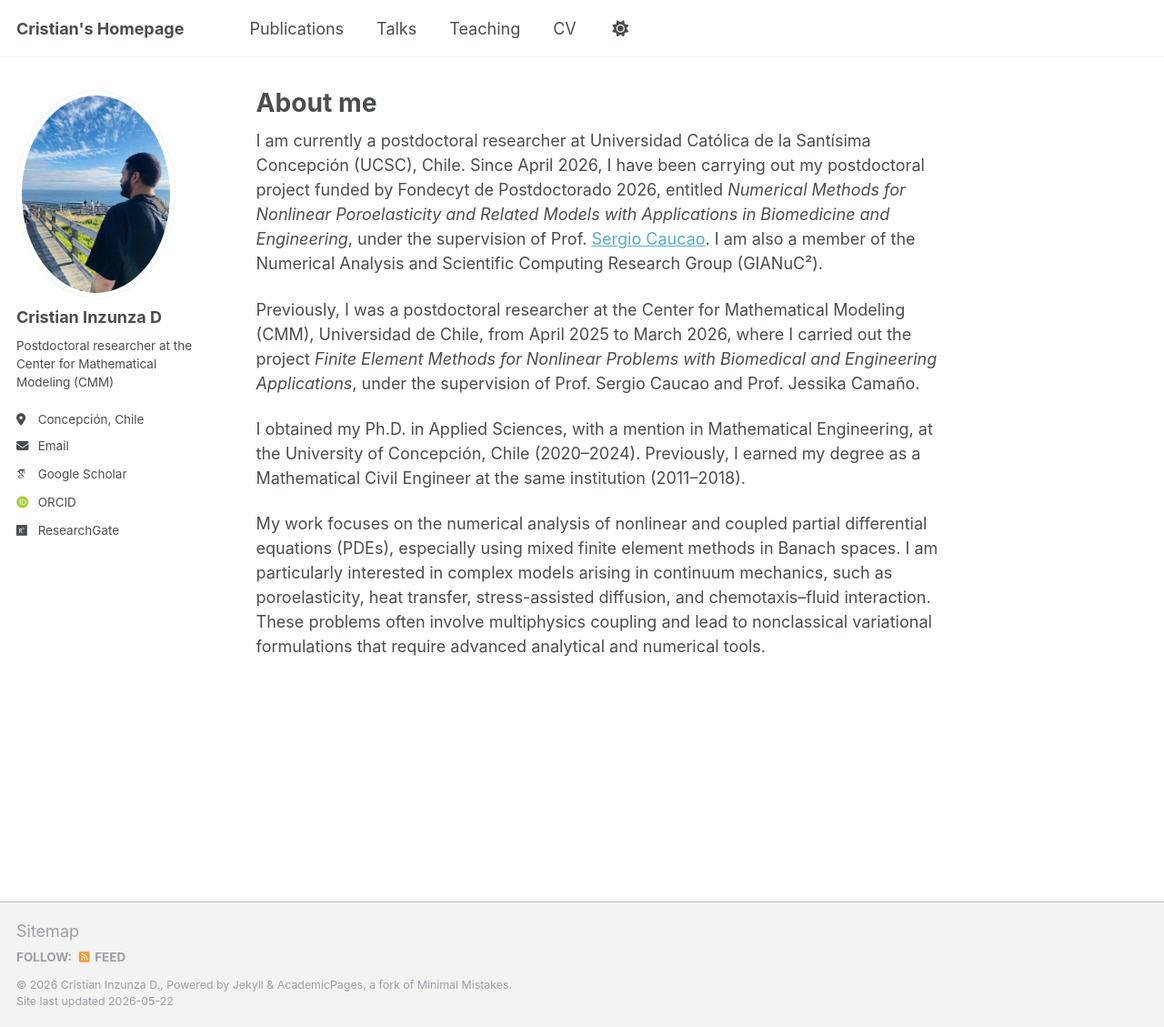
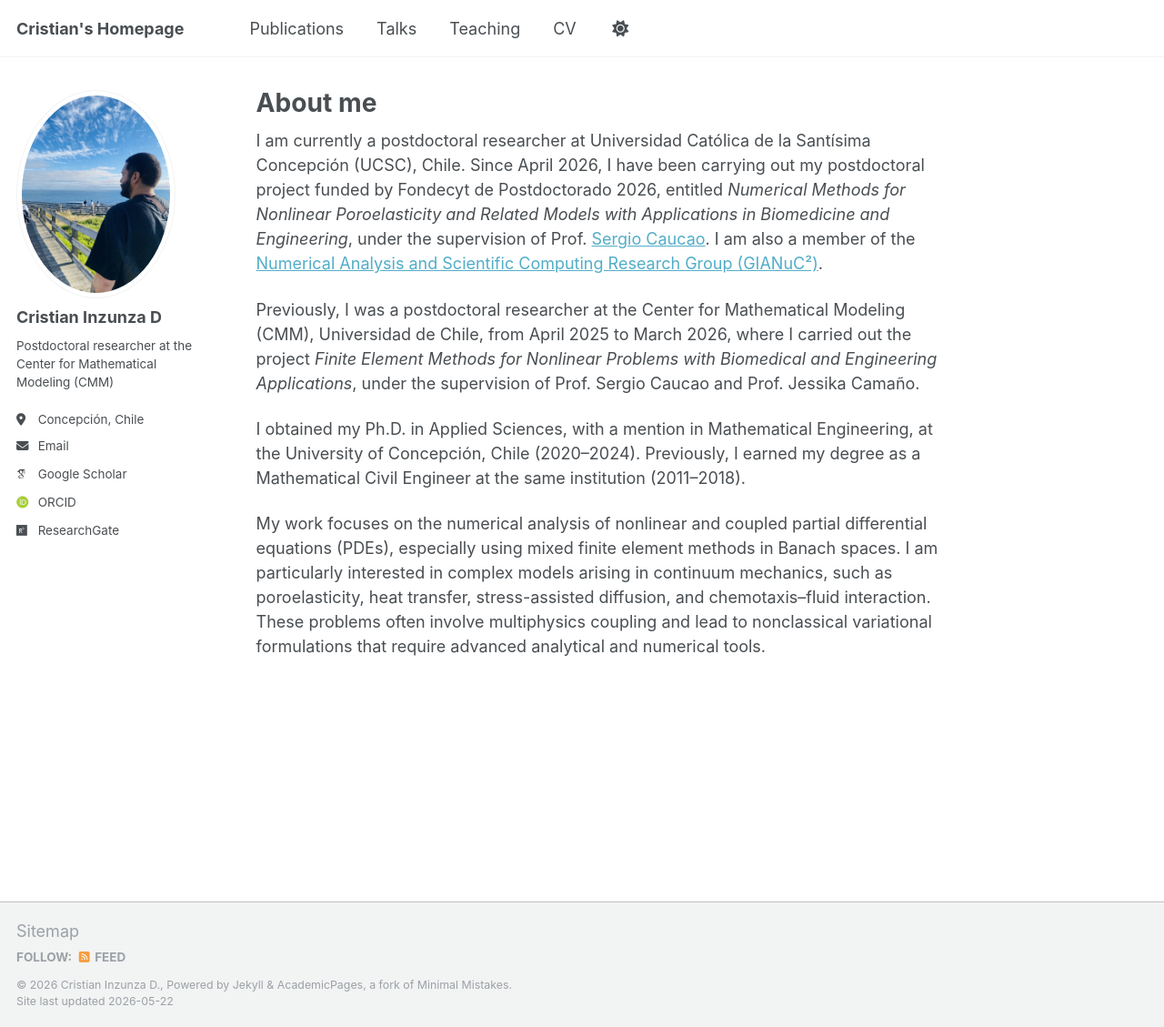
Before and after one commit to Crinzunza/crinzunza.github.io, a Jekyll site: the page built from _pages/about.md, in a window 1280 px wide and 1129 px high. Shown: the whole window at 91% size. Built offline with Jekyll 4.4.1, drawn with Linux system fonts in a browser that asks for light colours; some web fonts are replaced; part of the change alters nothing that is shown.

```diff
--- a/_pages/about.md
+++ b/_pages/about.md
@@ -8,7 +8,7 @@ redirect_from:
 ---
 
 <p>
-I am currently a postdoctoral researcher at Universidad Católica de la Santísima Concepción (UCSC), Chile. Since April 2026, I have been carrying out my postdoctoral project funded by Fondecyt de Postdoctorado 2026, entitled <em>Numerical Methods for Nonlinear Poroelasticity and Related Models with Applications in Biomedicine and Engineering</em>, under the supervision of Prof. <a href="https://scaucao.github.io/#"> Sergio Caucao</a>. I am also a member of the Numerical Analysis and Scientific Computing Research Group (GIANuC²).
+I am currently a postdoctoral researcher at Universidad Católica de la Santísima Concepción (UCSC), Chile. Since April 2026, I have been carrying out my postdoctoral project funded by Fondecyt de Postdoctorado 2026, entitled <em>Numerical Methods for Nonlinear Poroelasticity and Related Models with Applications in Biomedicine and Engineering</em>, under the supervision of Prof. <a href="https://scaucao.github.io/#">Sergio Caucao</a>. I am also a member of the <a href="https://gianuc2.ucsc.cl/">Numerical Analysis and Scientific Computing Research Group (GIANuC²)</a>.
 </p>
 
 Previously, I was a postdoctoral researcher at the Center for Mathematical Modeling (CMM), Universidad de Chile, from April 2025 to March 2026, where I carried out the project <em>Finite Element Methods for Nonlinear Problems with Biomedical and Engineering Applications</em>, under the supervision of Prof. Sergio Caucao and Prof. Jessika Camaño.
```
